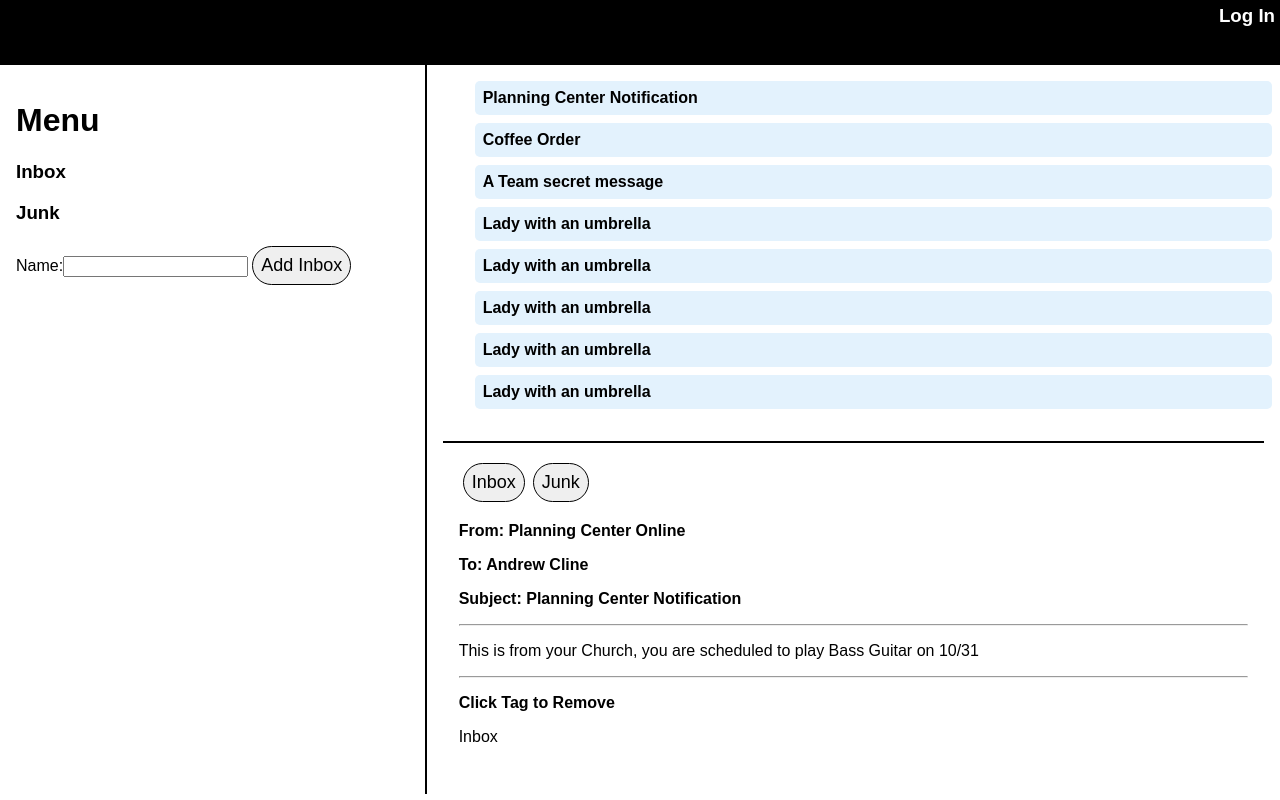
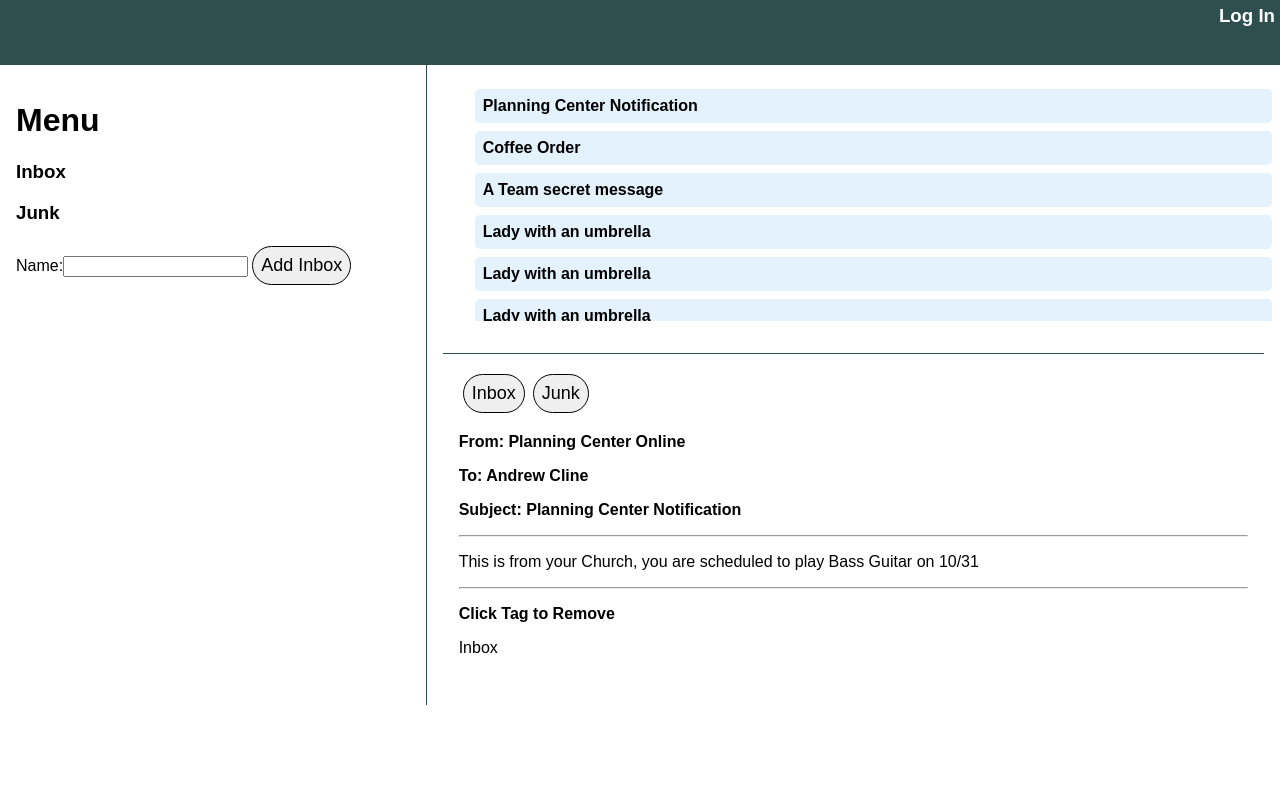
Before and after one commit to theAndrewCline/react-inbox, a React (Create React App) app: page / in a window 1280 px wide. Built offline with nearby package versions, Linux system fonts and the light colour scheme; the HTML template or start-up script is replaced by a standard one.

Commit message:
grid in place

```diff
--- a/src/App.css
+++ b/src/App.css
@@ -2,19 +2,18 @@
   max-height: 100vh;
   max-width: 100vw;
   display: grid;
-  overflow: initial;
   grid-template-columns: 1fr 2fr;
   grid-template-rows: 65px calc(100% - 65px);
-  overflow: hidden;
 }
 .Menu {
   overflow: scroll;
   padding: 1rem;
-  border-right: black solid 2px
+  border-right: darkslategrey solid 1px;
+  display: block;
+  max-height: calc(100vh - 65px)
 }
-.Messages {
-  overflow: scroll;
-}
+/* .Messages {
+} */
 .message {
   border-radius: 5px;
   background: #E3F2FD;
@@ -32,13 +31,11 @@
 }
 
 .Viewer {
-
   overflow: scroll;
-  /* grid-column-start: 2;
-  grid-row-start: 3;  */
   padding: 1rem;
   margin: 1rem;
-  border-top: black solid 2px
+  border-top: darkslategrey solid 1px;
+  display: block;
 }
 
 button {
@@ -52,4 +49,7 @@ button {
 
 ul {
   list-style: none;
+  overflow: scroll;
+  display: block;
+  max-height: 30vh;
 }
--- a/src/components/Nav.js
+++ b/src/components/Nav.js
@@ -3,7 +3,7 @@ import React, { Component } from 'react';
 export default class Nav extends Component {
     render() {
         const style = {
-            backgroundColor: 'black'
+            backgroundColor: 'darkslategrey'
         }
 
         return (
--- a/src/components/Viewer.js
+++ b/src/components/Viewer.js
@@ -4,6 +4,7 @@ import ViewerHeader from './Viewer/ViewerHeader'
 import ViewerFooter from './Viewer/ViewerFooter'
 
 export default class Viewer extends Component {
+
 
     render() {
 
```
